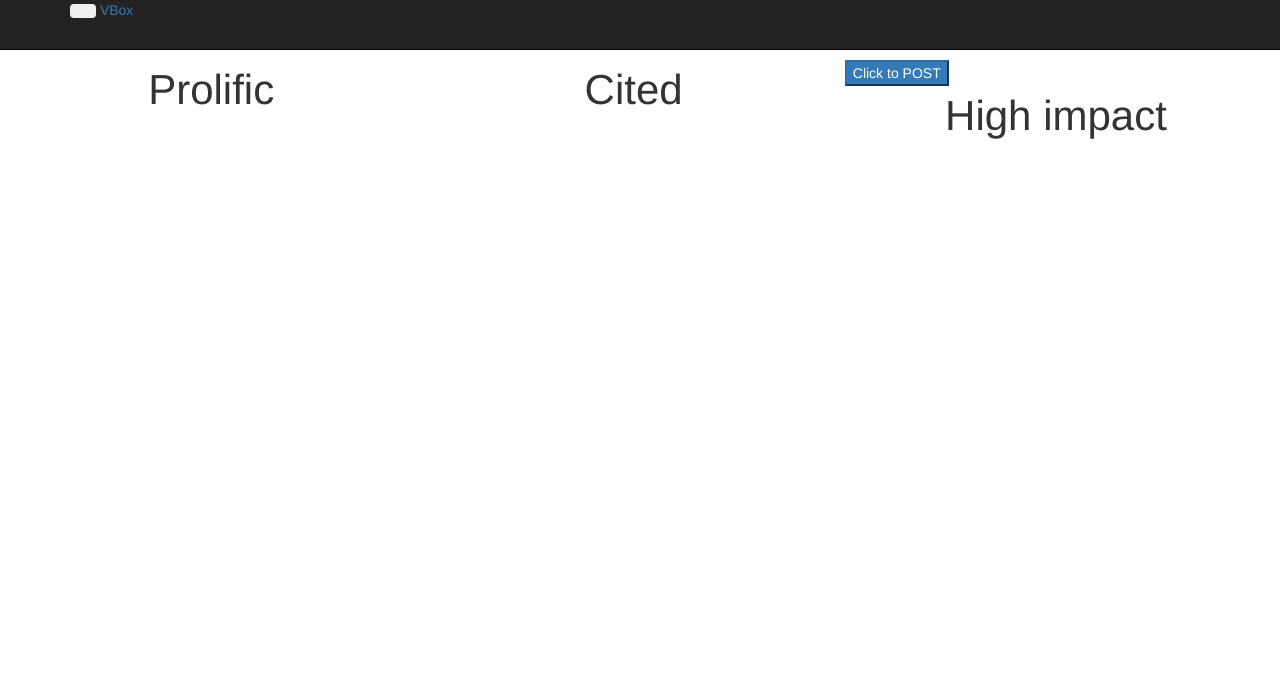
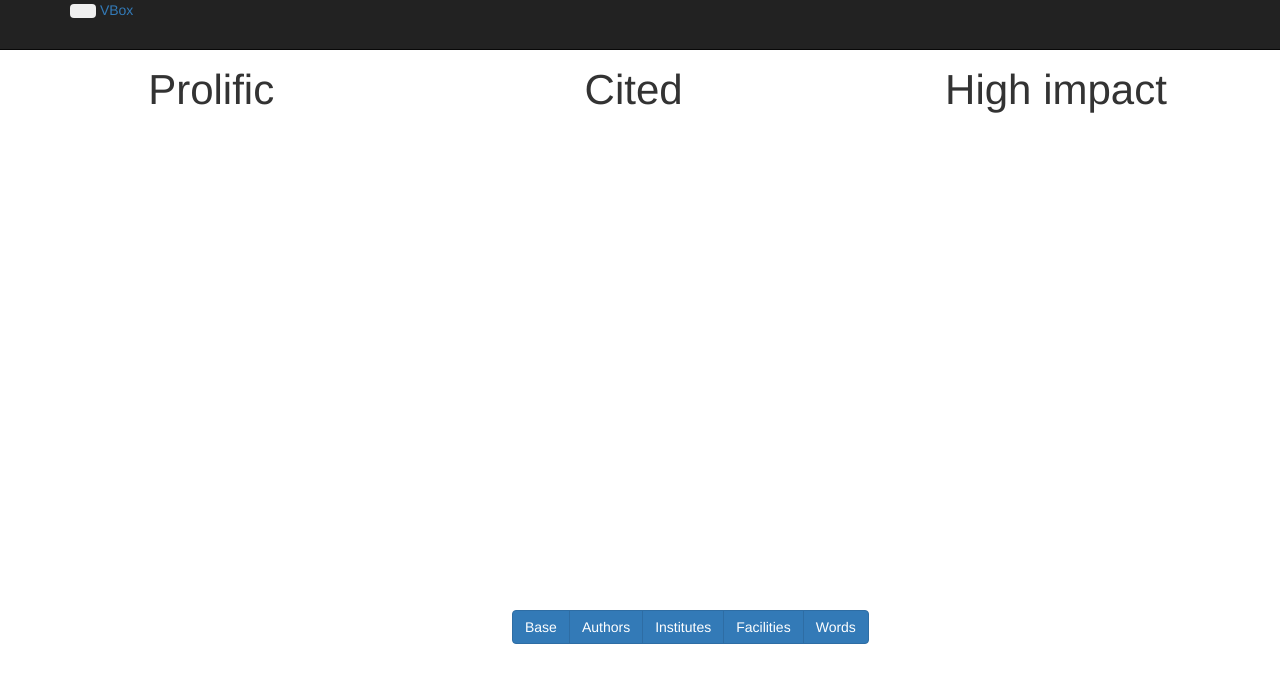
Before and after one commit to vsudilov/vss-flask, a Flask app: template templates/projects/parxiv.html in a window 1280 px wide. Shown: the top 683 px of the page. Run offline with Flask 2, Linux system fonts and the light colour scheme; the template is opened without the code that fills it, so the values that code supplies are empty; some libraries are stand-ins or nearby versions.

Commit message:
Buttons for choosing which visualization is shown

```diff
--- a/templates/projects/parxiv.html
+++ b/templates/projects/parxiv.html
@@ -3,9 +3,11 @@
 <script src="/static/js/d3.v3.min.js"></script>
 <script>
 $(document).ready(function(){
+  $('#btn-base').button('toggle')
 
-  $(document).on('click','button#post-btn',function() {
-    console.log('POSTING')
+  $(document).on('click','button',function() {
+    var id = $(this).attr('id')
+    console.log(id)
     $.ajax({
         type: 'POST',
         url: '/projects/parxiv/',
@@ -17,7 +19,7 @@ $(document).ready(function(){
           console.log(data)
         },
         error: function(jqXHR,textStatus,errorThrown) {
-         console.log(textStatus,errorThrown)
+          console.log(textStatus,errorThrown)
         }
     });
   });
@@ -87,6 +89,7 @@ $(document).ready(function(){
          .attr("text-anchor","middle")
          //.attr("transform", 'translate(0,-18)')
          .attr('fill','black')
+         .attr('font-size','130%')
          .text(function(d) {
            return d[0]+" ("+d[1]+")";
          });
@@ -126,7 +129,6 @@ div.svg-container p {
   font-size: 3em;
 }
 </style>
-<button id="post-btn" class="btn-primary">Click to POST</button>
 
 <div class="svg-container one">
 <p>Prolific</p>
@@ -139,4 +141,12 @@ div.svg-container p {
 <div class="svg-container three">
 <p>High impact</p>
 </div>
+
+<div style="margin-left:40%; margin-top:50px;" class="btn-group" data-toggle="buttons-radio">
+    <button id="btn-base" type="button" class="btn btn-primary"> Base </button>
+    <button id="btn-conn-authors" type="button" class="btn btn-primary"> Authors </button>
+    <button id="btn-conn-institutes" type="button" class="btn btn-primary"> Institutes </button>
+    <button id="btn-conn-facilities" type="button" class="btn btn-primary"> Facilities </button>
+    <button id="btn-conn-words" type="button" class="btn btn-primary"> Words </button>
+</div>
 {% endblock %}
```
